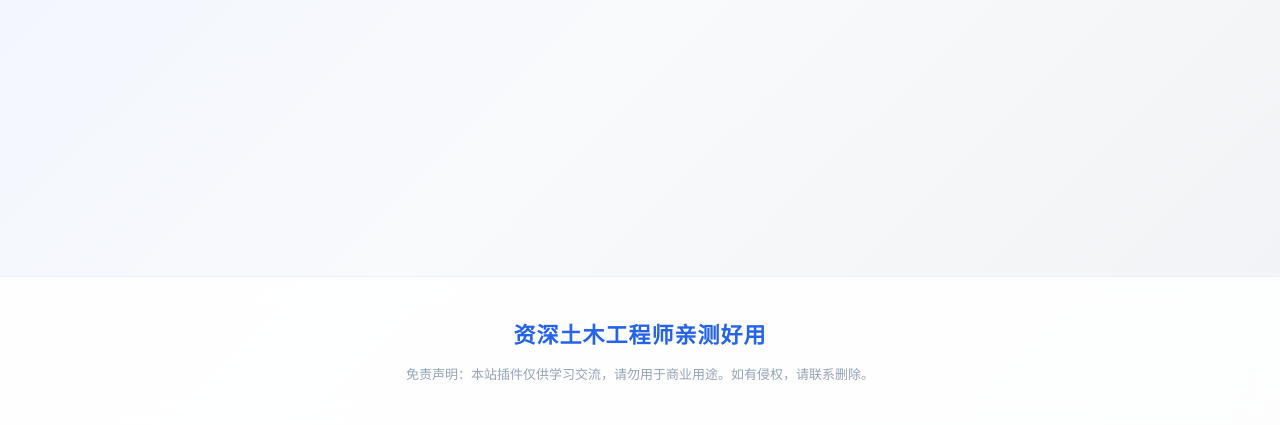
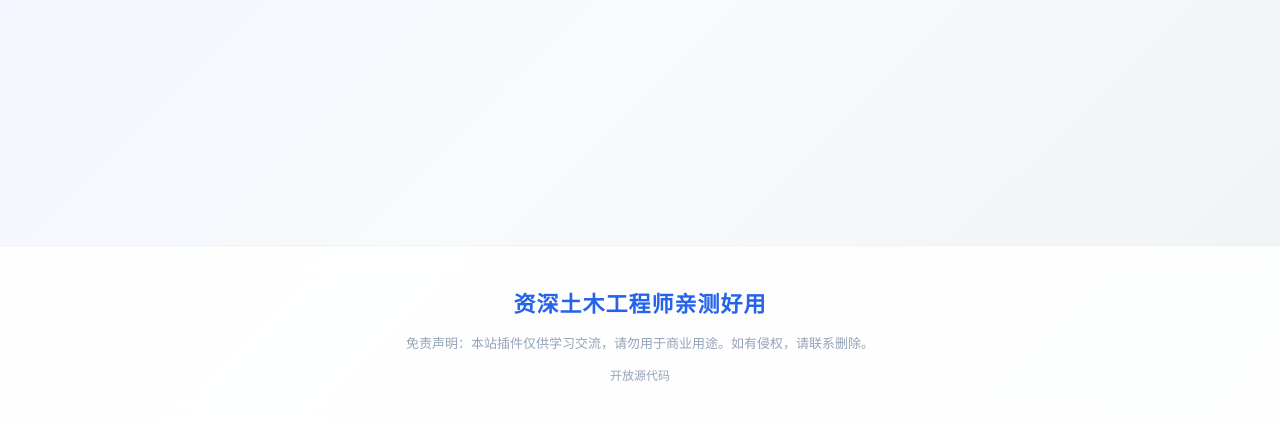
Before and after one commit to szsesljy/CADPlugin-website, a FastAPI app: page /notices in a window 1280 px wide. Shown: the part 375-800 px from the top of the page. Run offline with FastAPI, Linux system fonts and the light colour scheme; data comes from the database, SQL or seed files in the repository; data that the repository does not hold is empty.

Commit message:
页脚增加开源链接
在页脚增加"开放源代码"链接指向 GitHub 仓库。

```diff
--- a/static/style.css
+++ b/static/style.css
@@ -555,6 +555,17 @@ a:hover { color: #1d4ed8; }
     font-size: 13px; color: #94a3b8; line-height: 1.6;
     text-align: center; max-width: 640px;
 }
+.footer-oss {
+    font-size: 12px;
+}
+.footer-oss a {
+    color: #94a3b8;
+    text-decoration: none;
+    transition: color .15s;
+}
+.footer-oss a:hover {
+    color: #2563eb;
+}
 
 /* ── Responsive ── */
 @media (max-width: 768px) {
--- a/templates/base.html
+++ b/templates/base.html
@@ -64,6 +64,7 @@
         <div class="footer-inner">
             <p class="footer-tagline">资深土木工程师亲测好用</p>
             <p class="footer-disclaimer">免责声明：本站插件仅供学习交流，请勿用于商业用途。如有侵权，请联系删除。</p>
+            <p class="footer-oss"><a href="https://github.com/szsesljy/CADPlugin-website" target="_blank" rel="noopener">开放源代码</a></p>
         </div>
     </footer>
 
```
Also changed, not shown: 更新日志.md (+1 -0 lines).
